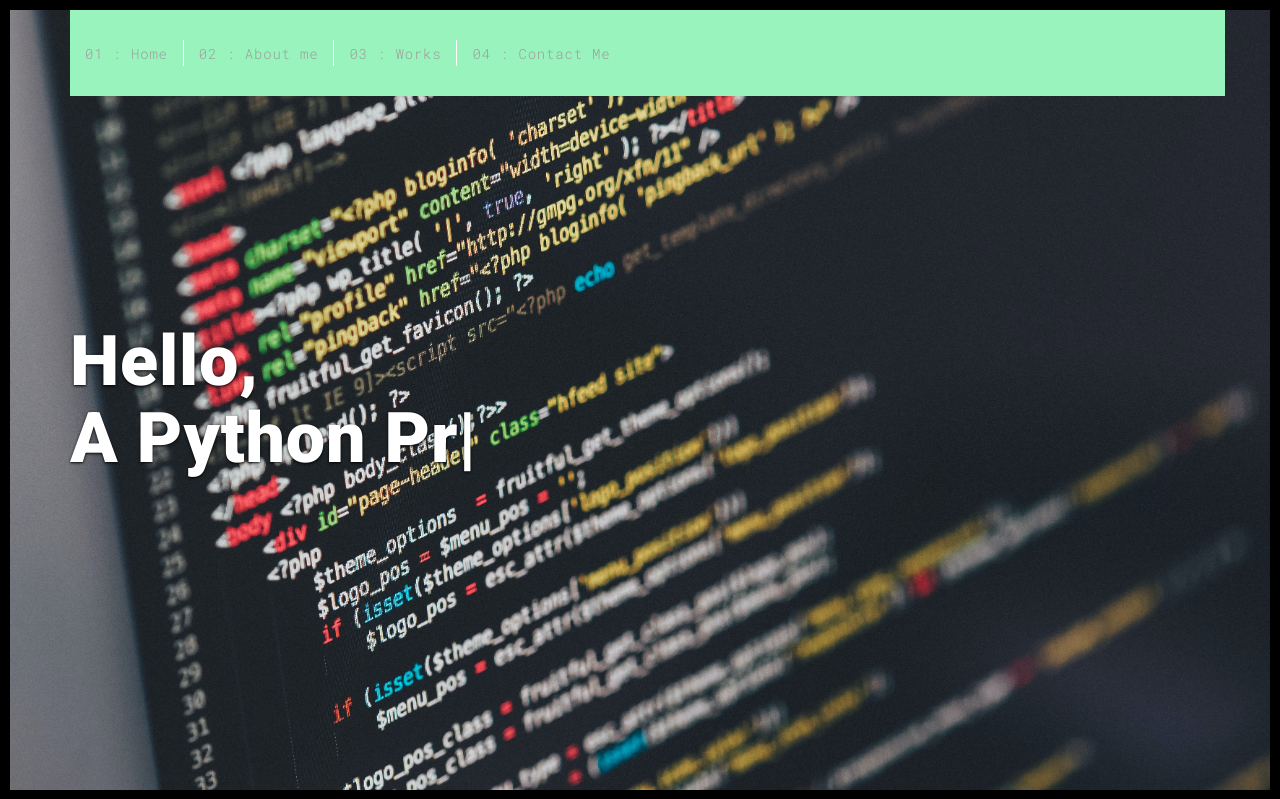
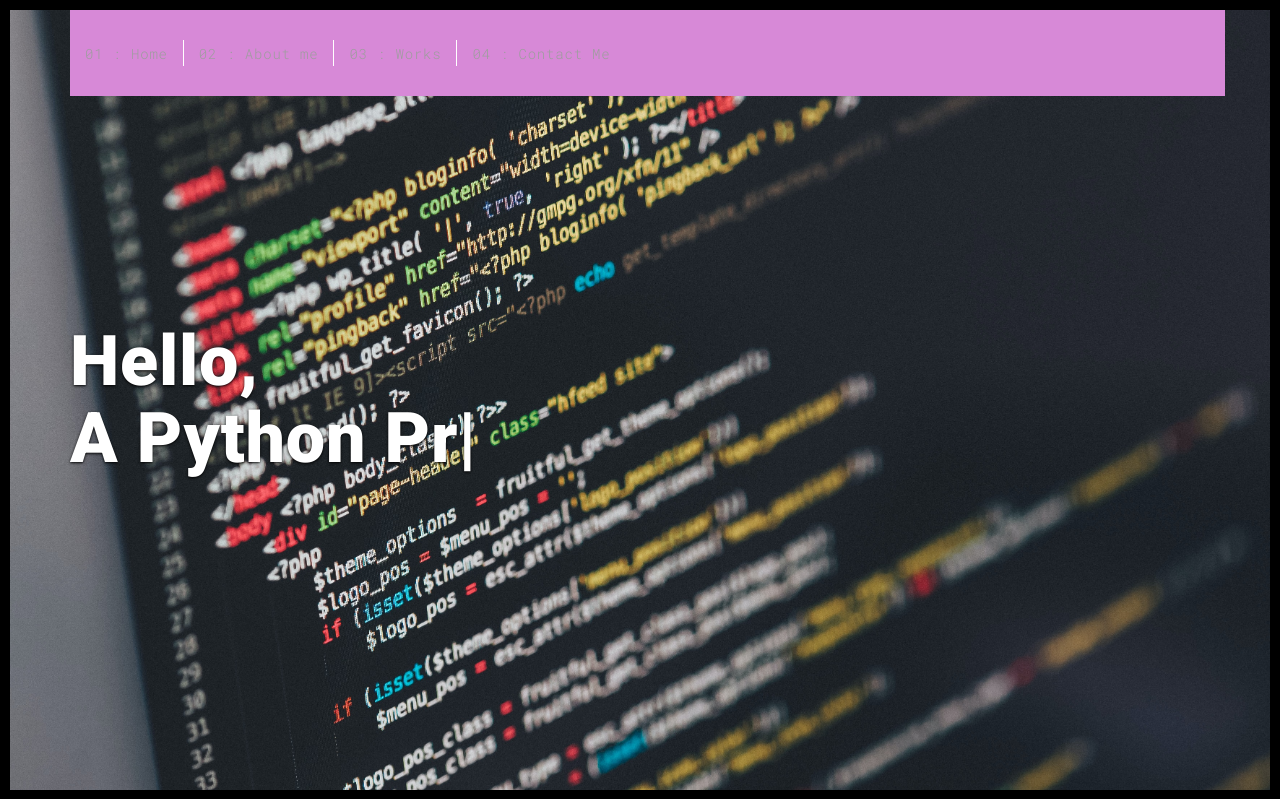
Before and after one commit to NayanB-TheCoder/My-Portfolio, a Flask app: page / in a window 1280 px wide. Shown: the top 799 px of the page. Run offline with Flask 2, Linux system fonts and the light colour scheme; some libraries are stand-ins or nearby versions.

Commit message:
Portfolio

```diff
--- a/static/main.3f6952e4.css
+++ b/static/main.3f6952e4.css
@@ -2659,7 +2659,7 @@
     padding-left:15px;
     border-top:1px solid transparent;
     box-shadow:inset 0 1px 0 hsla(0,0%,100%,.1);
-    background-color:#99f3bd;
+    background-color:#d789d7;
     -webkit-overflow-scrolling:touch
 }
 
```
Also changed, not shown: README.md.
